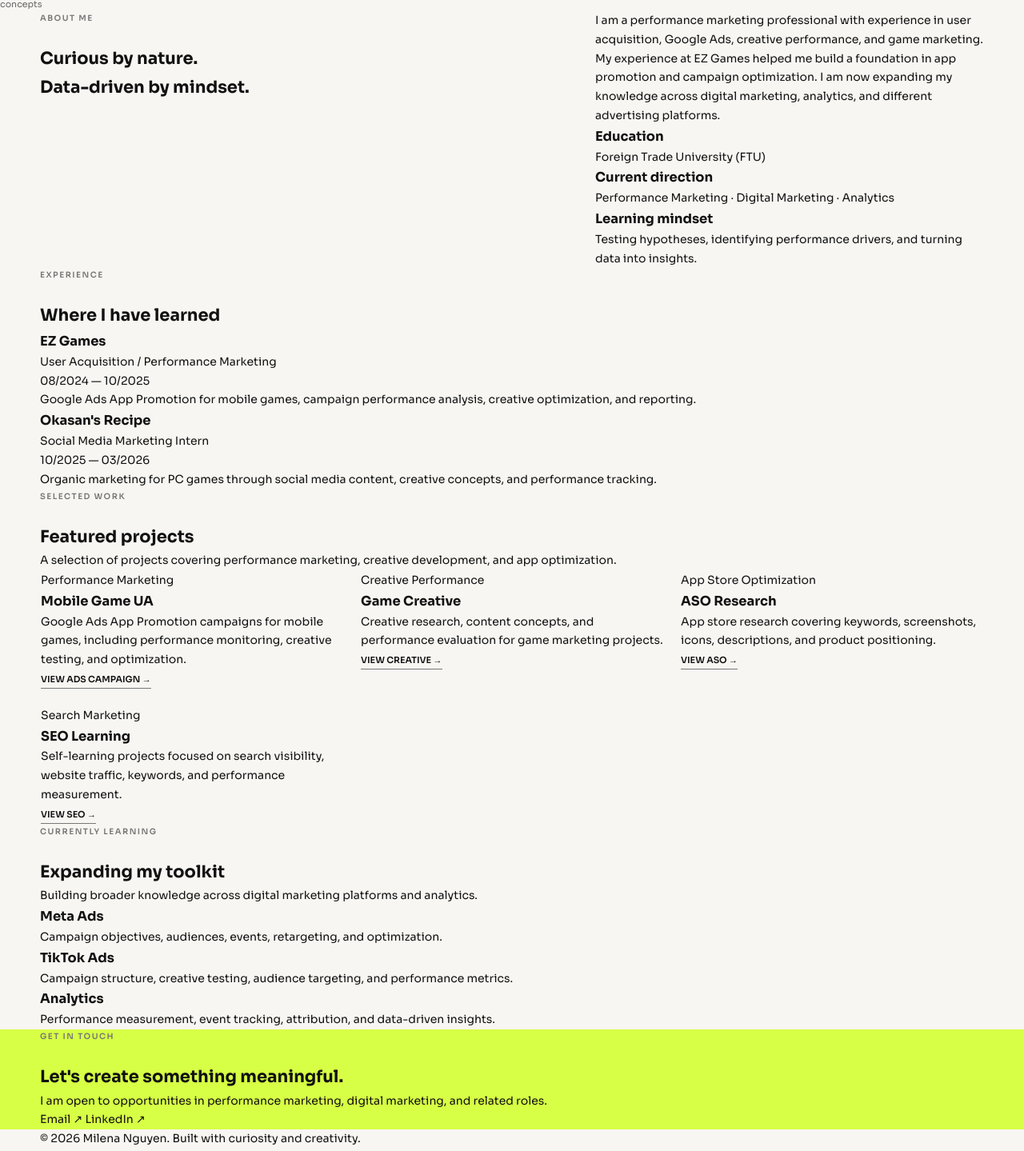
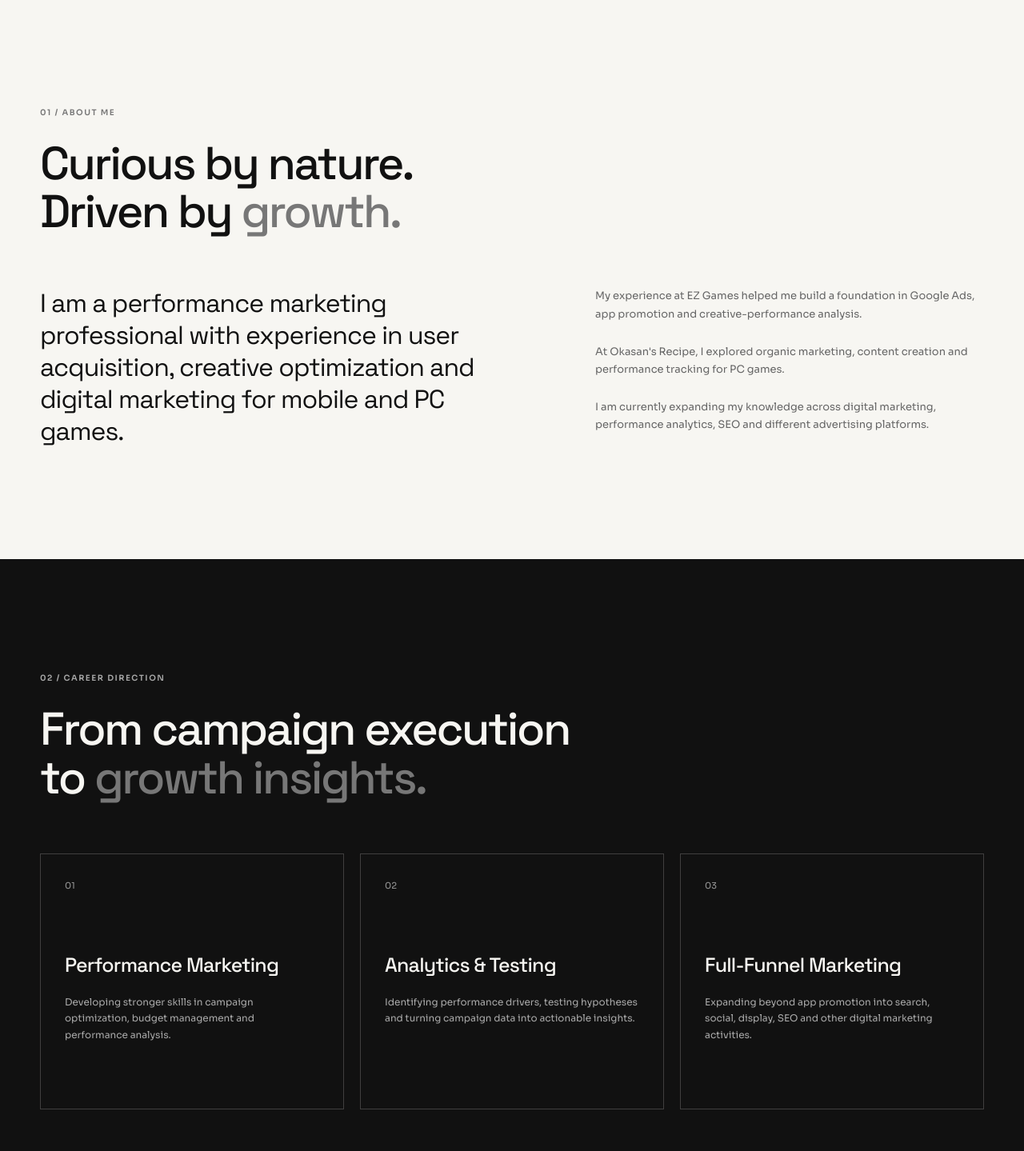
Before and after one commit to milenanguyen/milenanguyen.github.io, a plain HTML site: page index.html in a window 1280 px wide. Shown: the part 808-2247 px from the top of the page at 80% size. Drawn offline with Linux system fonts and the light colour scheme.

Commit message:
Update index.html

```diff
--- a/index.html
+++ b/index.html
@@ -4,26 +4,28 @@
 
 <head>
   <meta charset="UTF-8">
-
   <meta name="viewport" content="width=device-width, initial-scale=1.0">
 
-  <title>Milena Nguyen | Performance Marketing</title>
+  <title>Milena Nguyen | Performance Marketing Portfolio</title>
 
   <meta
     name="description"
-    content="Milena Nguyen - Performance Marketing and Digital Marketing portfolio."
+    content="Milena Nguyen's portfolio in performance marketing, creative strategy, analytics and digital marketing."
   >
 
-  <link rel="stylesheet" href="css/style.css?v=7">
+  <link rel="stylesheet" href="css/style.css?v=3">
 </head>
+
 
 <body>
 
-  <!-- ================================
+  <!-- ========================================
        NAVIGATION
-  ================================ -->
+  ======================================== -->
 
   <header class="navbar">
+
+    <div class="container nav-container">
 
       <a href="index.html" class="logo">
         Milena<span>.</span>
@@ -41,36 +43,38 @@
         Let's connect ↗
       </a>
 
+    </div>
+
   </header>
 
 
-  <!-- ================================
-       HERO SECTION
-  ================================ -->
 
   <main>
 
-    <section class="hero">
+    <!-- ========================================
+         HERO SECTION
+    ======================================== -->
 
-      <div class="hero-grid">
+    <section class="hero-main">
 
-        <!-- Hero Introduction -->
+      <div class="hero-container">
 
-        <div class="hero-content">
 
-          <p class="hero-eyebrow">
-            Performance Marketing · Digital Growth
+        <!-- LEFT: INTRODUCTION -->
+
+        <div class="hero-intro">
+
+          <h1>
+            Milena is<br>
+            <span>right here!</span>
+          </h1>
+
+
+          <p class="hero-description">
+            Driving scalable growth through data-driven performance marketing
+            and full-funnel strategy.
           </p>
 
-          <h1 class="hero-title">
-            Milena is
-            <span class="highlight">right here!</span>
-          </h1>
-
-          <p class="hero-description">
-            Driving scalable growth through data-driven performance
-            marketing and full-funnel strategy.
-          </p>
 
           <div class="hero-specialties">
 
@@ -80,38 +84,53 @@
 
           </div>
 
-          <div class="hero-actions">
 
           <a href="#contact" class="hero-contact-btn">
-              Contact me ↗
+
+            <span class="button-text">
+              Contact me
+            </span>
+
+            <span class="button-arrow">
+              →
+            </span>
+
           </a>
+
+        </div>
+
+
+
+        <!-- CENTER: IMAGE -->
+
+        <div class="hero-visual-main">
+
+          <div class="hero-image-placeholder">
+
+            <span>
+              YOUR IMAGE
+            </span>
+
+            <small>
+              Add your image here later
+            </small>
 
           </div>
 
         </div>
 
 
-        <!-- Hero Image -->
 
-        <div class="hero-image">
-
-          <div class="image-placeholder">
-            YOUR IMAGE<br>
-            Add your image here later
-          </div>
-
-        </div>
-
-
-        <!-- Hero Metrics -->
+        <!-- RIGHT: METRICS -->
 
         <div class="hero-metrics">
 
+
           <div class="metric-item">
 
-            <div class="metric-number">
-              6+
-            </div>
+            <strong>
+              6<span>+</span>
+            </strong>
 
             <p>
               Mobile game<br>
@@ -123,9 +142,9 @@
 
           <div class="metric-item">
 
-            <div class="metric-number">
-              3+
-            </div>
+            <strong>
+              3<span>+</span>
+            </strong>
 
             <p>
               PC game<br>
@@ -137,13 +156,76 @@
 
           <div class="metric-item">
 
-            <div class="metric-number">
-              100+
-            </div>
+            <strong>
+              100<span>+</span>
+            </strong>
 
             <p>
               Creative<br>
               concepts
+            </p>
+
+          </div>
+
+
+        </div>
+
+      </div>
+
+    </section>
+
+
+
+    <!-- ========================================
+         ABOUT SECTION
+    ======================================== -->
+
+    <section class="section about-section" id="about">
+
+      <div class="container">
+
+        <div class="section-heading">
+
+          <p class="section-label">
+            01 / ABOUT ME
+          </p>
+
+          <h2>
+            Curious by nature.<br>
+            Driven by <span>growth.</span>
+          </h2>
+
+        </div>
+
+
+        <div class="about-grid">
+
+          <div class="about-main">
+
+            <p class="large-text">
+              I am a performance marketing professional with experience
+              in user acquisition, creative optimization and digital marketing
+              for mobile and PC games.
+            </p>
+
+          </div>
+
+
+          <div class="about-details">
+
+            <p>
+              My experience at EZ Games helped me build a foundation in
+              Google Ads, app promotion and creative-performance analysis.
+            </p>
+
+            <p>
+              At Okasan's Recipe, I explored organic marketing, content
+              creation and performance tracking for PC games.
+            </p>
+
+            <p>
+              I am currently expanding my knowledge across digital marketing,
+              performance analytics, SEO and different advertising platforms.
             </p>
 
           </div>
@@ -155,92 +237,85 @@
     </section>
 
 
-    <!-- ================================
-         ABOUT SECTION
-    ================================ -->
 
-    <section id="about">
+    <!-- ========================================
+         CAREER DIRECTION
+    ======================================== -->
+
+    <section class="section section-dark">
 
       <div class="container">
 
-        <div class="about-grid">
-
-          <div>
+        <div class="section-heading">
 
           <p class="section-label">
-              About me
+            02 / CAREER DIRECTION
           </p>
 
-            <h2 class="section-title">
-              Curious by nature.
-              <br>
-              Data-driven by mindset.
+          <h2>
+            From campaign execution<br>
+            to <span>growth insights.</span>
           </h2>
 
         </div>
 
 
-          <div>
+        <div class="expertise-grid">
 
-            <p class="about-text">
-              I am a performance marketing professional with
-              experience in user acquisition, Google Ads,
-              creative performance, and game marketing.
+
+          <div class="expertise-card">
+
+            <p class="card-number">
+              01
             </p>
 
-            <p class="about-text">
-              My experience at EZ Games helped me build a
-              foundation in app promotion and campaign
-              optimization. I am now expanding my knowledge
-              across digital marketing, analytics, and
-              different advertising platforms.
-            </p>
-
-            <div class="about-items">
-
-              <div class="about-item">
-
             <h3>
-                  Education
+              Performance Marketing
             </h3>
 
             <p>
-                  Foreign Trade University (FTU)
+              Developing stronger skills in campaign optimization,
+              budget management and performance analysis.
             </p>
 
           </div>
 
 
-              <div class="about-item">
+          <div class="expertise-card">
+
+            <p class="card-number">
+              02
+            </p>
 
             <h3>
-                  Current direction
+              Analytics & Testing
             </h3>
 
             <p>
-                  Performance Marketing · Digital Marketing
-                  · Analytics
+              Identifying performance drivers, testing hypotheses
+              and turning campaign data into actionable insights.
             </p>
 
           </div>
 
 
-              <div class="about-item">
+          <div class="expertise-card">
+
+            <p class="card-number">
+              03
+            </p>
 
             <h3>
-                  Learning mindset
+              Full-Funnel Marketing
             </h3>
 
             <p>
-                  Testing hypotheses, identifying performance
-                  drivers, and turning data into insights.
+              Expanding beyond app promotion into search, social,
+              display, SEO and other digital marketing activities.
             </p>
 
           </div>
 
-            </div>
-
-          </div>
 
         </div>
 
@@ -249,64 +324,100 @@
     </section>
 
 
-    <!-- ================================
-         EXPERIENCE SECTION
-    ================================ -->
 
-    <section id="experience">
+    <!-- ========================================
+         EXPERIENCE
+    ======================================== -->
+
+    <section class="section" id="experience">
 
       <div class="container">
 
+        <div class="section-heading">
+
           <p class="section-label">
-          Experience
+            03 / EXPERIENCE
           </p>
 
-        <h2 class="section-title">
-          Where I have learned
+          <h2>
+            Experience that<br>
+            shaped my <span>foundation.</span>
           </h2>
-
-        <div class="about-items">
-
-          <div class="about-item">
-
-            <h3>
-              EZ Games
-            </h3>
-
-            <p>
-              User Acquisition / Performance Marketing
-              <br>
-              08/2024 — 10/2025
-            </p>
-
-            <p class="about-text">
-              Google Ads App Promotion for mobile games,
-              campaign performance analysis, creative
-              optimization, and reporting.
-            </p>
 
         </div>
 
 
-          <div class="about-item">
+        <div class="experience-list">
+
+
+          <article class="experience-card">
+
+            <div class="experience-date">
+              08/2024 — 10/2025
+            </div>
+
+            <div class="experience-content">
 
               <h3>
-              Okasan's Recipe
+                User Acquisition / Performance Marketing
               </h3>
 
-            <p>
-              Social Media Marketing Intern
-              <br>
-              10/2025 — 03/2026
+              <p class="experience-company">
+                EZ Games
               </p>
 
-            <p class="about-text">
-              Organic marketing for PC games through social
-              media content, creative concepts, and
+              <p>
+                Worked on Google Ads App Promotion campaigns for mobile games
+                and applications, focusing on campaign reporting,
+                performance monitoring and creative optimization.
+              </p>
+
+              <div class="tag-list">
+                <span>Google Ads</span>
+                <span>App Promotion</span>
+                <span>Creative Optimization</span>
+                <span>ROAS</span>
+              </div>
+
+            </div>
+
+          </article>
+
+
+
+          <article class="experience-card">
+
+            <div class="experience-date">
+              10/2025 — 03/2026
+            </div>
+
+            <div class="experience-content">
+
+              <h3>
+                Social Media Intern
+              </h3>
+
+              <p class="experience-company">
+                Okasan's Recipe
+              </p>
+
+              <p>
+                Supported organic marketing for PC games through content
+                ideation, AI-generated creative content and social media
                 performance tracking.
               </p>
 
+              <div class="tag-list">
+                <span>Social Media</span>
+                <span>Content Creation</span>
+                <span>Organic Marketing</span>
+                <span>UTM Tracking</span>
               </div>
+
+            </div>
+
+          </article>
+
 
         </div>
 
@@ -315,129 +426,123 @@
     </section>
 
 
-    <!-- ================================
+
+    <!-- ========================================
          FEATURED PROJECTS
-    ================================ -->
+    ======================================== -->
 
-    <section id="projects">
+    <section class="section section-dark" id="projects">
 
       <div class="container">
 
+        <div class="section-heading">
+
           <p class="section-label">
-          Selected work
+            04 / SELECTED WORK
           </p>
 
-        <h2 class="section-title">
-          Featured projects
+          <h2>
+            A selection of my<br>
+            <span>marketing projects.</span>
           </h2>
 
-        <p class="section-description">
-          A selection of projects covering performance
-          marketing, creative development, and app
-          optimization.
-        </p>
+        </div>
 
 
         <div class="projects-grid">
 
-          <!-- Project 1 -->
 
           <article class="project-card">
 
-            <p class="project-tag">
-              Performance Marketing
+            <div class="project-image">
+              <span>01</span>
+            </div>
+
+            <div class="project-content">
+
+              <p class="project-category">
+                USER ACQUISITION
               </p>
 
-            <h3 class="project-title">
-              Mobile Game UA
+              <h3>
+                Mobile Game Campaigns
               </h3>
 
-            <p class="project-description">
-              Google Ads App Promotion campaigns for mobile
-              games, including performance monitoring,
-              creative testing, and optimization.
+              <p>
+                Google Ads App Promotion, campaign performance monitoring
+                and creative-performance analysis.
               </p>
 
               <a href="ads.html" class="project-link">
-              View Ads Campaign →
+                Explore project ↗
               </a>
+
+            </div>
 
           </article>
 
 
-          <!-- Project 2 -->
 
           <article class="project-card">
 
-            <p class="project-tag">
-              Creative Performance
+            <div class="project-image">
+              <span>02</span>
+            </div>
+
+            <div class="project-content">
+
+              <p class="project-category">
+                CREATIVE MARKETING
               </p>
 
-            <h3 class="project-title">
-              Game Creative
+              <h3>
+                Game Creative Concepts
               </h3>
 
-            <p class="project-description">
-              Creative research, content concepts, and
-              performance evaluation for game marketing
-              projects.
+              <p>
+                Creative research, content ideation and analysis
+                of creative performance across game projects.
               </p>
 
               <a href="creative.html" class="project-link">
-              View Creative →
+                Explore project ↗
               </a>
+
+            </div>
 
           </article>
 
 
-          <!-- Project 3 -->
 
           <article class="project-card">
 
-            <p class="project-tag">
-              App Store Optimization
+            <div class="project-image">
+              <span>03</span>
+            </div>
+
+            <div class="project-content">
+
+              <p class="project-category">
+                APP STORE OPTIMIZATION
               </p>
 
-            <h3 class="project-title">
+              <h3>
                 ASO Research
               </h3>
 
-            <p class="project-description">
-              App store research covering keywords,
-              screenshots, icons, descriptions, and
-              product positioning.
+              <p>
+                App listing research covering keywords, visual assets,
+                descriptions and store page optimization.
               </p>
 
               <a href="aso.html" class="project-link">
-              View ASO →
+                Explore project ↗
               </a>
+
+            </div>
 
           </article>
 
-
-          <!-- Project 4 -->
-
-          <article class="project-card">
-
-            <p class="project-tag">
-              Search Marketing
-            </p>
-
-            <h3 class="project-title">
-              SEO Learning
-            </h3>
-
-            <p class="project-description">
-              Self-learning projects focused on search
-              visibility, website traffic, keywords,
-              and performance measurement.
-            </p>
-
-            <a href="seo.html" class="project-link">
-              View SEO →
-            </a>
-
-          </article>
 
         </div>
 
@@ -446,70 +551,98 @@
     </section>
 
 
-    <!-- ================================
+
+    <!-- ========================================
          CURRENT LEARNING
-    ================================ -->
+    ======================================== -->
 
-    <section id="learning">
+    <section class="section" id="learning">
 
       <div class="container">
 
+        <div class="section-heading">
+
           <p class="section-label">
-          Currently learning
+            05 / CURRENTLY LEARNING
           </p>
 
-        <h2 class="section-title">
-          Expanding my toolkit
+          <h2>
+            Always building<br>
+            new <span>capabilities.</span>
           </h2>
 
-        <p class="section-description">
-          Building broader knowledge across digital
-          marketing platforms and analytics.
-        </p>
+        </div>
 
 
-        <div class="skills-grid">
+        <div class="learning-grid">
 
-          <div class="skill-card">
+
+          <div class="learning-item">
+
+            <span>01</span>
 
             <h3>
               Meta Ads
             </h3>
 
             <p>
-              Campaign objectives, audiences, events,
-              retargeting, and optimization.
+              Campaign objectives, audience targeting, conversion tracking
+              and performance optimization.
             </p>
 
           </div>
 
 
-          <div class="skill-card">
+
+          <div class="learning-item">
+
+            <span>02</span>
 
             <h3>
-              TikTok Ads
+              SEO
             </h3>
 
             <p>
-              Campaign structure, creative testing,
-              audience targeting, and performance metrics.
+              Keyword research, on-page SEO, search intent and
+              organic traffic analysis.
             </p>
 
           </div>
 
 
-          <div class="skill-card">
+
+          <div class="learning-item">
+
+            <span>03</span>
 
             <h3>
-              Analytics
+              Marketing Analytics
             </h3>
 
             <p>
-              Performance measurement, event tracking,
-              attribution, and data-driven insights.
+              Understanding tracking, attribution, funnel metrics
+              and data-driven decision-making.
             </p>
 
           </div>
+
+
+
+          <div class="learning-item">
+
+            <span>04</span>
+
+            <h3>
+              Full-Funnel Strategy
+            </h3>
+
+            <p>
+              Exploring search, social, display, CRM and different
+              digital marketing campaign types.
+            </p>
+
+          </div>
+
 
         </div>
 
@@ -518,33 +651,66 @@
     </section>
 
 
-    <!-- ================================
-         CONTACT SECTION
-    ================================ -->
 
-    <section id="contact" class="contact-section">
+    <!-- ========================================
+         CONTACT
+    ======================================== -->
+
+    <section class="section contact-section" id="contact">
 
       <div class="container">
 
+        <div class="contact-content">
+
           <p class="section-label">
-          Get in touch
+            06 / CONTACT
           </p>
 
-        <h2 class="section-title">
-          Let's create something meaningful.
+          <h2>
+            Let's create<br>
+            something <span>meaningful.</span>
           </h2>
 
-        <p class="contact-text">
-          I am open to opportunities in performance
-          marketing, digital marketing, and related roles.
+          <p>
+            Interested in working together or discussing a marketing
+            opportunity? Feel free to reach out.
           </p>
 
+          <a
+            href="mailto:milenanguyen.fw@gmail.com"
+            class="hero-contact-btn"
+          >
+            <span class="button-text">
+              Email me
+            </span>
 
-        <div class="contact-links">
+            <span class="button-arrow">
+              →
+            </span>
+          </a>
 
-          <a href="mailto:milenanguyen.fw@gmail.com">
-            Email ↗
-          </a>
+        </div>
+
+      </div>
+
+    </section>
+
+
+  </main>
+
+
+
+  <!-- ========================================
+       FOOTER
+  ======================================== -->
+
+  <footer class="footer">
+
+    <div class="container footer-container">
+
+      <p>
+        © 2026 Milena Nguyen
+      </p>
 
       <a
         href="https://www.linkedin.com/in/hngoc9/"
@@ -556,29 +722,8 @@
 
     </div>
 
-      </div>
-
-    </section>
-
-  </main>
+  </footer>
 
 
-  <!-- ================================
-       FOOTER
-  ================================ -->
-
-  <footer>
-
-    <div class="container">
-
-      <p>
-        © 2026 Milena Nguyen. Built with curiosity and creativity.
-      </p>
-
-    </div>
-
-  </footer>
-
 </body>
-
 </html>
```
Lines whose indentation alone changed are shown as unchanged.
